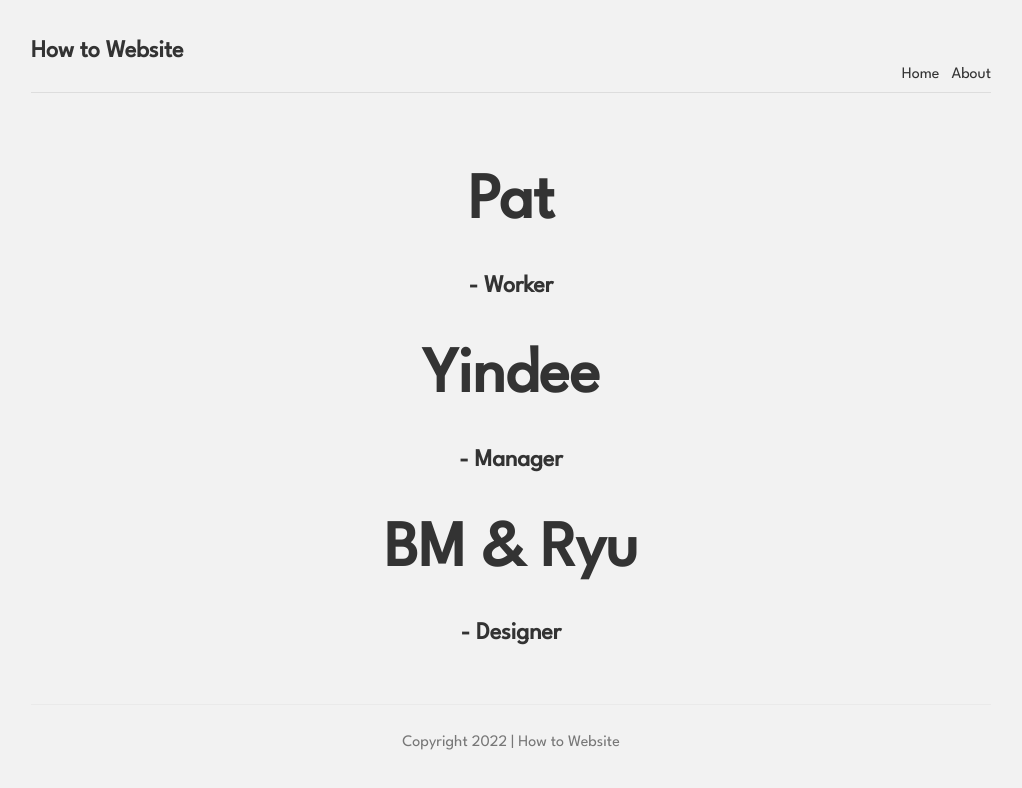
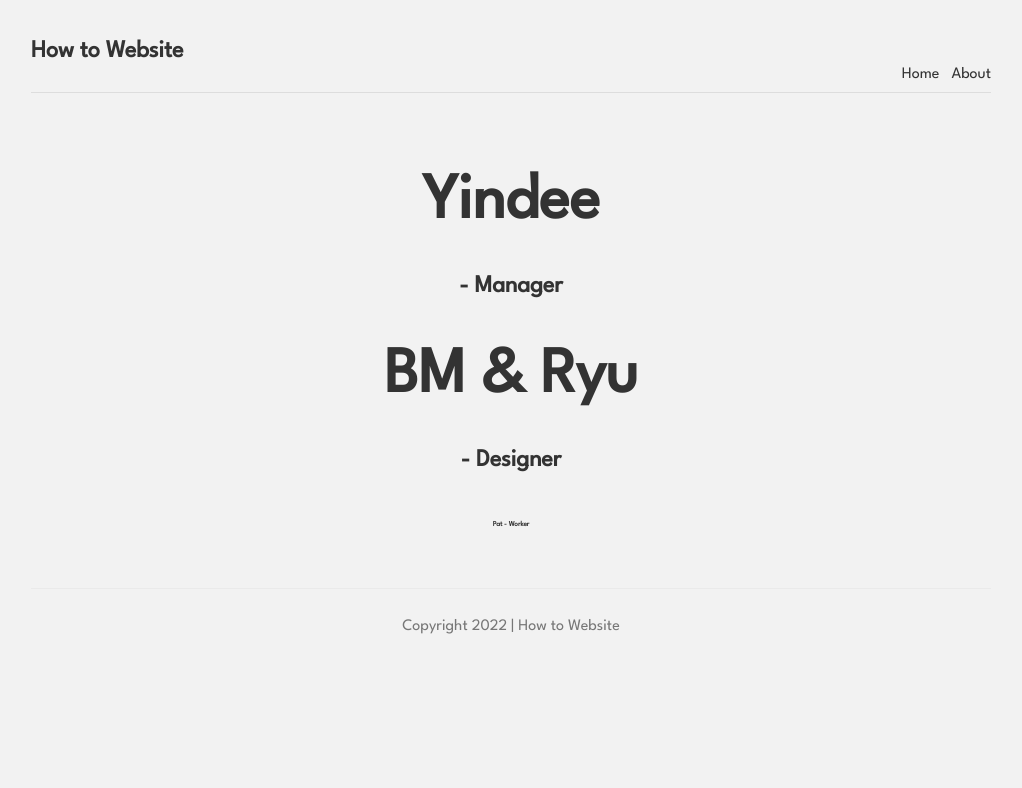
Before and after one commit to PatatoBit/yindee-sucks, a Next.js app: page /about in a window 1280 px wide. Shown: the top 788 px of the page, without its empty margins (129-1151 px from the left). Built offline with nearby package versions, Linux system fonts and the light colour scheme.

Commit message:
About Page order

```diff
--- a/pages/about.js
+++ b/pages/about.js
@@ -7,11 +7,6 @@ export default function about() {
                 <title>How to Website | About</title>
             </Head>
             <h1>
-                <h1 className="center">Pat</h1>
-            </h1>
-            <h2 className="worker-description">- Worker</h2>
-
-            <h1>
                 <h1 className="center">Yindee</h1>
             </h1>
             <h2 className="worker-description">- Manager</h2>
@@ -20,6 +15,11 @@ export default function about() {
                 <h1 className="center">BM & Ryu</h1>
             </h1>
             <h2 className="worker-description">- Designer</h2>
+
+            <h6>
+                <h6 className="center">Pat - Worker</h6>
+            </h6>
+
         </>
     );
 }
```
Also changed, not shown: tailwind.config.js (added, +7 -0 lines), 2 other files (tests, documents, lock files or other folders).
